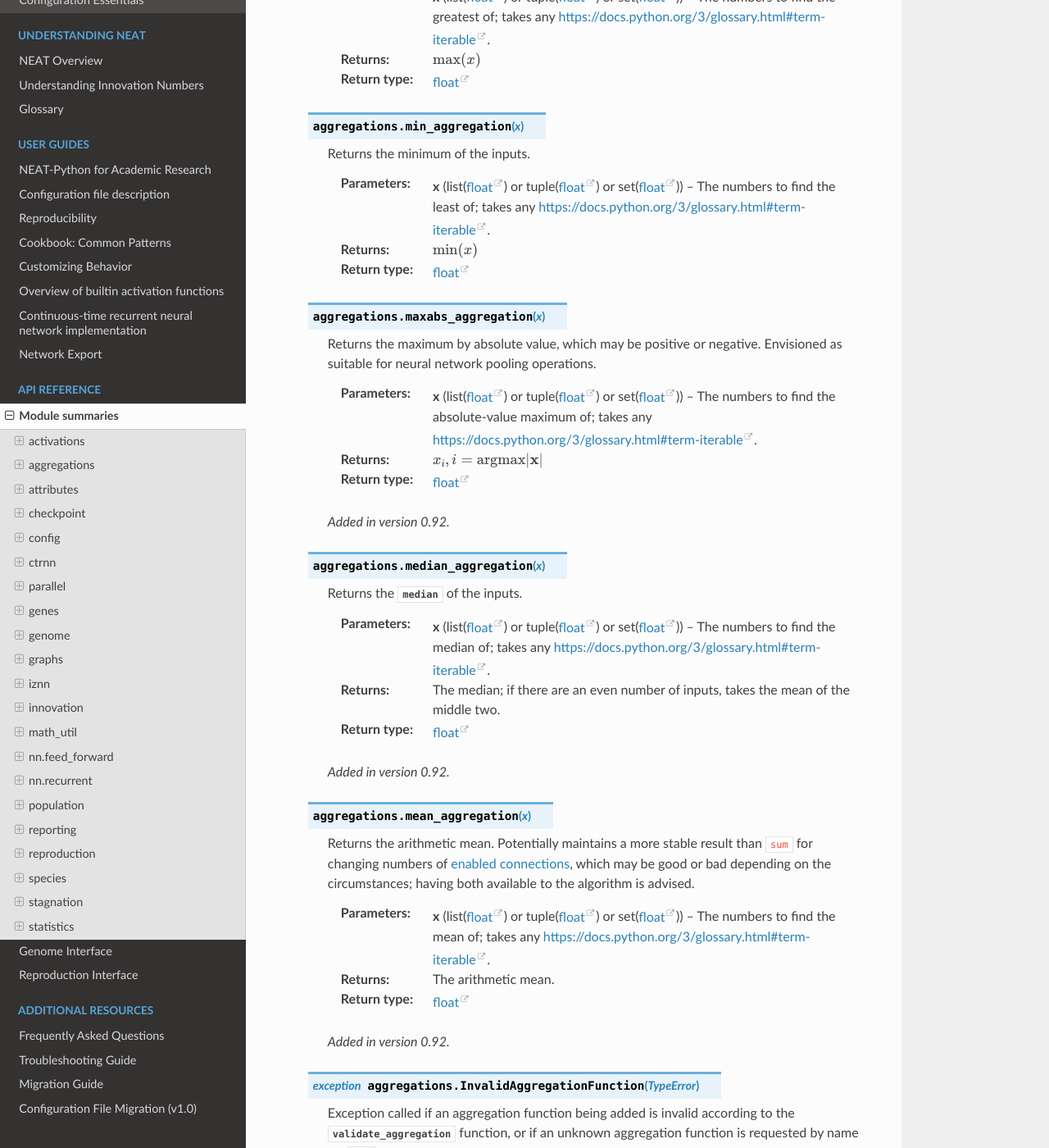
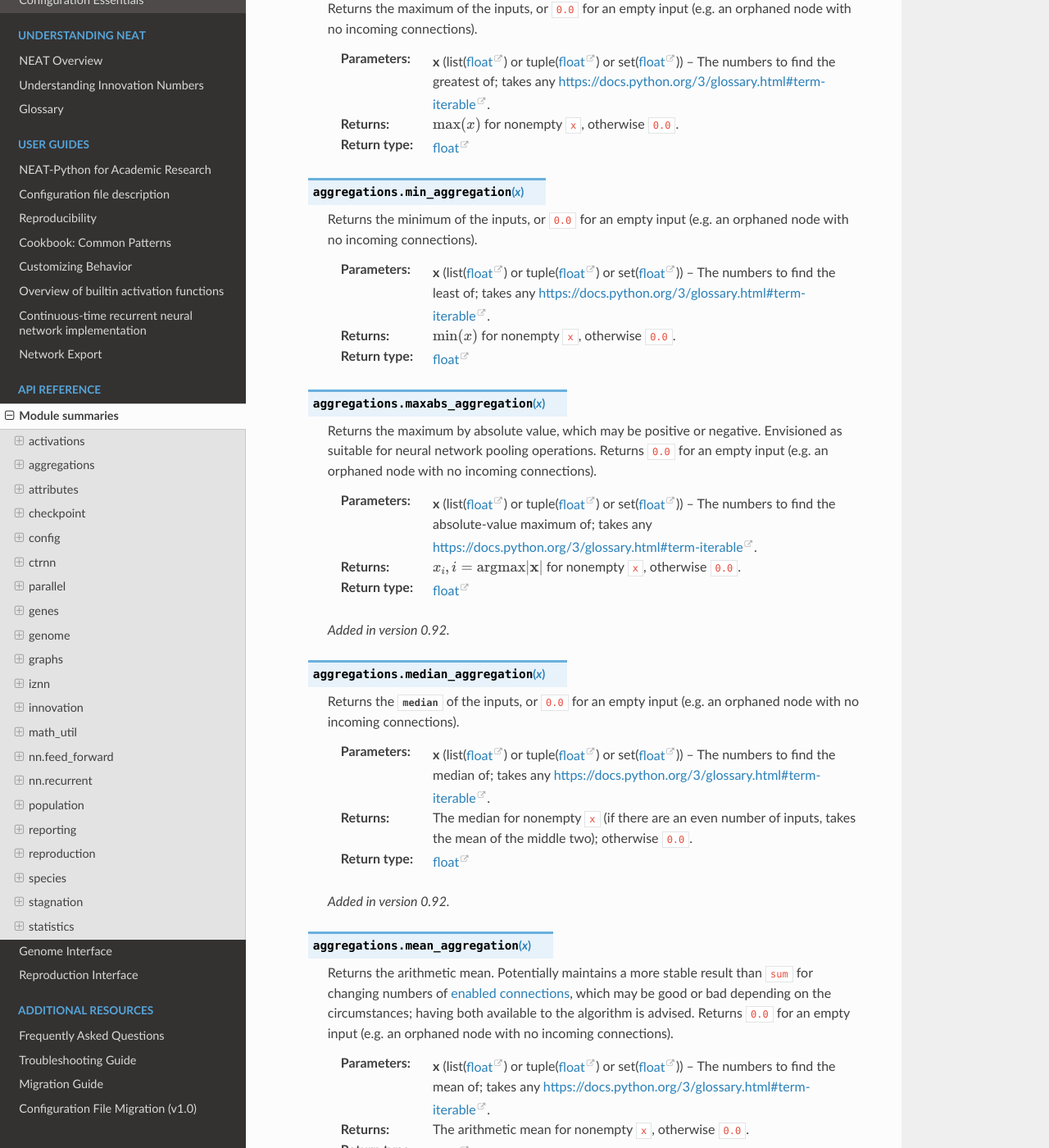
Before and after one commit to CodeReclaimers/neat-python, a Sphinx documentation site: the page built from docs/module_summaries.rst, in a window 1280 px wide and 1400 px high, scrolled down 2155 px. Shown: the whole window at 82% size. Built offline with Sphinx 7.4.7 and the Read the Docs theme 3.1.0, drawn with Linux system fonts in a browser that asks for light colours; some of the changed text lies outside the part shown.

Commit message:
Document activation/aggregation behavior found by adversarial review
Add a scaling, clamping, and special-case reference table to
docs/activation.rst covering the 9 activation functions that deviate
from their canonical textbook forms. Previously the only prose in the
file was the introductory sentence "some of these functions are scaled
differently from the canonical versions" — with no indication of which
functions, what scaling factors, or what clamping ranges are used. The
new table documents:

- sigmoid, tanh, sin, softplus input scaling (5x, 2.5x, 5x, and 5x in
  with 0.2x out, respectively) and ±60 input clamping
- gauss ±3.4 input clamp and -5 exponent coefficient
- exp ±60 input clamp
- log 1e-7 input floor (so non-positive inputs return log(1e-7) rather
  than raise ValueError)
- inv ArithmeticError -> 0.0 fallback on division by zero or overflow
- lelu 0.005 leak coefficient explicitly noted as non-standard, with
  a reference to the conventional 0.01 used by PyTorch nn.LeakyReLU
- The 9 remaining activations (relu, elu, selu, identity, clamped,
  abs, hat, square, cube) listed as canonical with no scaling

Add empty-input behavior notes to all 7 aggregation function docs in
docs/module_summaries.rst. Previously these were documented as pure
math formulas (\max(x), \min(x), etc.) with no mention of what the
functions return for an empty input iterable. max, min, maxabs, median,
and mean all have explicit "if x else 0.0" guards in the source; sum
inherits Python's sum([]) = 0 behavior; product inherits reduce's 1.0
initializer. These are deliberate and address a real edge case
(orphaned nodes with no incoming connections), but the behavior was
invisible to anyone reading the docs.

Rewrite the validate_aggregation prose in docs/module_summaries.rst
from the inaccurate "takes at least one argument" to the accurate
"callable with exactly one positional argument", and document the
builtin early-return fallback that mirrors validate_activation's new
behavior. Expand the :raises: clause to enumerate the three conditions
under which InvalidAggregationFunction is raised.

Sphinx build passes: make clean html produces 18 warnings, all of
which are pre-existing in other files (academic_research.rst,
xor_example.rst, genome-interface.rst, installation.rst,
reproduction-interface.rst); none originate in activation.rst or
module_summaries.rst.

Co-Authored-By: Claude Opus 4.6 (1M context) <noreply@anthropic.com>

```diff
--- a/docs/module_summaries.rst
+++ b/docs/module_summaries.rst
@@ -76,57 +76,67 @@ Has the built-in :term:`aggregation functions <aggregation function>`, code for
   .. py:function:: product_aggregation(x)
 
     An adaptation of the multiplication function to take an :pygloss:`iterable`.
+    Returns ``1.0`` for an empty input (the multiplicative identity, from
+    ``reduce``'s initializer).
 
     :param x: The numbers to be multiplied together; takes any ``iterable``.
     :type x: list(:pytypes:`float <typesnumeric>`) or tuple(:pytypes:`float <typesnumeric>`) or set(:pytypes:`float <typesnumeric>`)
-    :return: :math:`\prod(x)`
+    :return: :math:`\prod(x)` for nonempty ``x``, otherwise ``1.0``.
     :rtype: :pytypes:`float <typesnumeric>`
 
   .. py:function:: sum_aggregation(x)
 
-    Probably the most commonly-used aggregation function.
+    Probably the most commonly-used aggregation function. Returns ``0`` for an
+    empty input (via Python's built-in ``sum``).
 
     :param x: The numbers to find the sum of; takes any :pygloss:`iterable`.
     :type x: list(:pytypes:`float <typesnumeric>`) or tuple(:pytypes:`float <typesnumeric>`) or set(:pytypes:`float <typesnumeric>`)
-    :return: :math:`\sum(x)`
+    :return: :math:`\sum(x)` for nonempty ``x``, otherwise ``0``.
     :rtype: :pytypes:`float <typesnumeric>`
 
   .. py:function:: max_aggregation(x)
 
-    Returns the maximum of the inputs.
+    Returns the maximum of the inputs, or ``0.0`` for an empty input (e.g.
+    an orphaned node with no incoming connections).
 
     :param x: The numbers to find the greatest of; takes any :pygloss:`iterable`.
     :type x: list(:pytypes:`float <typesnumeric>`) or tuple(:pytypes:`float <typesnumeric>`) or set(:pytypes:`float <typesnumeric>`)
-    :return: :math:`\max(x)`
+    :return: :math:`\max(x)` for nonempty ``x``, otherwise ``0.0``.
     :rtype: :pytypes:`float <typesnumeric>`
 
   .. py:function:: min_aggregation(x)
 
-    Returns the minimum of the inputs.
+    Returns the minimum of the inputs, or ``0.0`` for an empty input (e.g.
+    an orphaned node with no incoming connections).
 
     :param x: The numbers to find the least of; takes any :pygloss:`iterable`.
     :type x: list(:pytypes:`float <typesnumeric>`) or tuple(:pytypes:`float <typesnumeric>`) or set(:pytypes:`float <typesnumeric>`)
-    :return: :math:`\min(x)`
+    :return: :math:`\min(x)` for nonempty ``x``, otherwise ``0.0``.
     :rtype: :pytypes:`float <typesnumeric>`
 
   .. py:function:: maxabs_aggregation(x)
 
-    Returns the maximum by absolute value, which may be positive or negative. Envisioned as suitable for neural network pooling operations.
+    Returns the maximum by absolute value, which may be positive or negative.
+    Envisioned as suitable for neural network pooling operations. Returns
+    ``0.0`` for an empty input (e.g. an orphaned node with no incoming
+    connections).
 
     :param x: The numbers to find the absolute-value maximum of; takes any :pygloss:`iterable`.
     :type x: list(:pytypes:`float <typesnumeric>`) or tuple(:pytypes:`float <typesnumeric>`) or set(:pytypes:`float <typesnumeric>`)
-    :return: :math:`x_i, i = \text{argmax}\lvert\mathbf{x}\rvert`
+    :return: :math:`x_i, i = \text{argmax}\lvert\mathbf{x}\rvert` for nonempty ``x``, otherwise ``0.0``.
     :rtype: :pytypes:`float <typesnumeric>`
 
     .. versionadded:: 0.92
 
   .. py:function:: median_aggregation(x)
 
-    Returns the :py:func:`median <math_util.median2>` of the inputs.
+    Returns the :py:func:`median <math_util.median2>` of the inputs, or
+    ``0.0`` for an empty input (e.g. an orphaned node with no incoming
+    connections).
 
     :param x: The numbers to find the median of; takes any :pygloss:`iterable`.
     :type x: list(:pytypes:`float <typesnumeric>`) or tuple(:pytypes:`float <typesnumeric>`) or set(:pytypes:`float <typesnumeric>`)
-    :return: The median; if there are an even number of inputs, takes the mean of the middle two.
+    :return: The median for nonempty ``x`` (if there are an even number of inputs, takes the mean of the middle two); otherwise ``0.0``.
     :rtype: :pytypes:`float <typesnumeric>`
 
     .. versionadded:: 0.92
@@ -135,10 +145,11 @@ Has the built-in :term:`aggregation functions <aggregation function>`, code for
 
     Returns the arithmetic mean. Potentially maintains a more stable result than ``sum`` for changing numbers of :term:`enabled`
     :term:`connections <connection>`, which may be good or bad depending on the circumstances; having both available to the algorithm is advised.
+    Returns ``0.0`` for an empty input (e.g. an orphaned node with no incoming connections).
 
     :param x: The numbers to find the mean of; takes any :pygloss:`iterable`.
     :type x: list(:pytypes:`float <typesnumeric>`) or tuple(:pytypes:`float <typesnumeric>`) or set(:pytypes:`float <typesnumeric>`)
-    :return: The arithmetic mean.
+    :return: The arithmetic mean for nonempty ``x``, otherwise ``0.0``.
     :rtype: :pytypes:`float <typesnumeric>`
 
     .. versionadded:: 0.92
@@ -152,11 +163,15 @@ Has the built-in :term:`aggregation functions <aggregation function>`, code for
 
   .. py:function:: validate_aggregation(function)
 
-    Checks to make sure its parameter is a function that takes at least one argument.
+    Checks that ``function`` is callable with exactly one positional argument.
+    Returns early (accepting the callable) for CPython builtins whose
+    signatures cannot be inspected via ``inspect.signature``.
 
     :param function: Object to be checked.
     :type function: :datamodel:`object <objects-values-and-types>`
-    :raises InvalidAggregationFunction: If the object does not pass the tests.
+    :raises InvalidAggregationFunction: If the object is not callable, its
+        signature cannot be inspected (and it is not a builtin), or it cannot
+        be invoked with exactly one positional argument.
 
     .. versionadded:: 0.92
 
```
Also changed, not shown: docs/activation.rst (+37 -0 lines).
